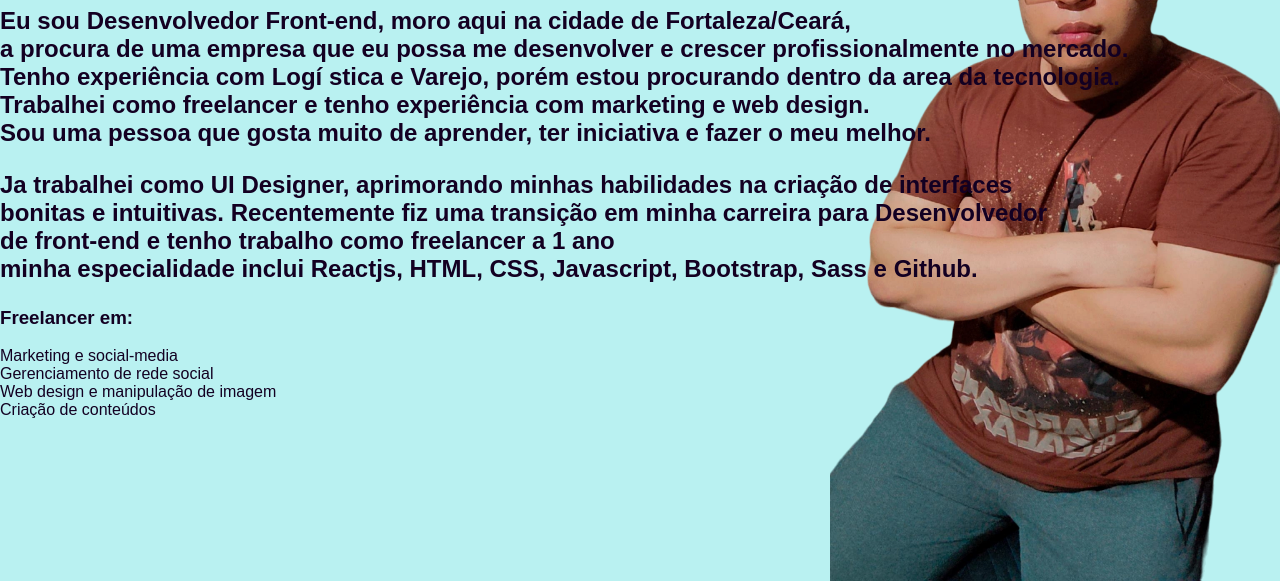
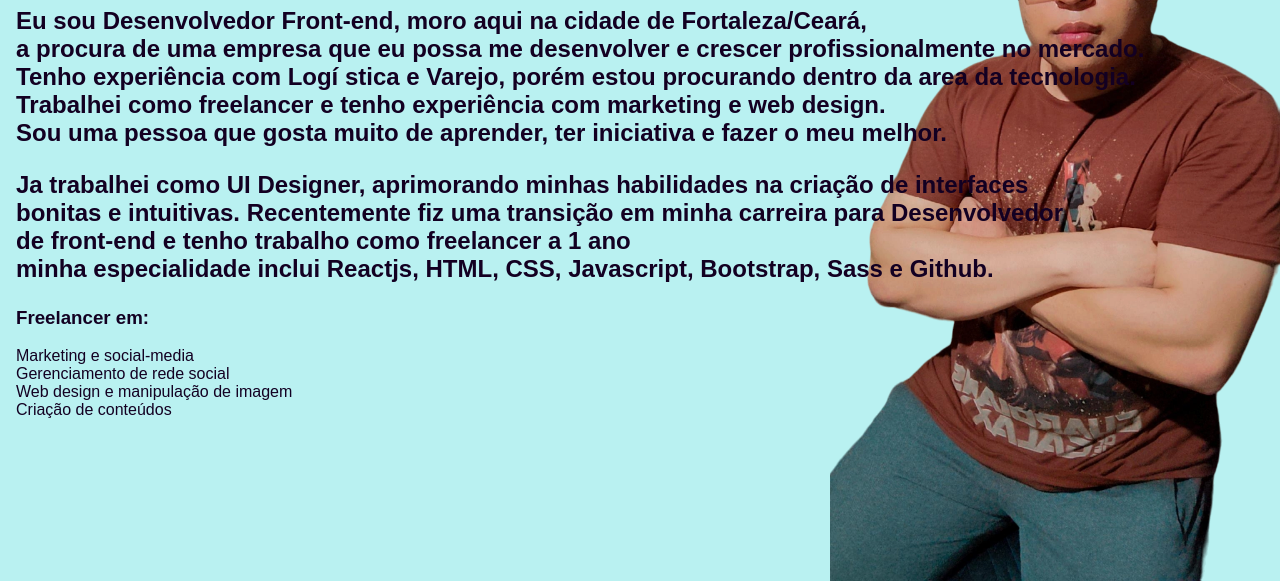
Before and after one commit to Bennerson1/mateusSilva2, a plain HTML site: page sobre.html in a window 1280 px wide. Shown: the part 219-800 px from the top of the page. Drawn offline with Linux system fonts and the light colour scheme.

Commit message:
Add files via upload

```diff
--- a/index.css
+++ b/index.css
@@ -5,8 +5,8 @@ body {
     padding: 0;
     font-family: 'Poppins' sans-serif;
     color: #1e1e2a;
-    min-width: 100vh;
-    height: 100vh;
+    min-width: 100px;
+    height: 100px;
     justify-content: center;
     align-items: center;
     box-sizing: border-box;
--- a/sobre.css
+++ b/sobre.css
@@ -4,7 +4,7 @@ body {
     background-color: #60e1e170;;
     font-family: sans-serif;
     color: rgb(19, 0, 34);
-    padding: 0;
+    padding: 1rem;
     margin: 0;
     background-image: url(img/rom.png);
     background-repeat: no-repeat;
```
